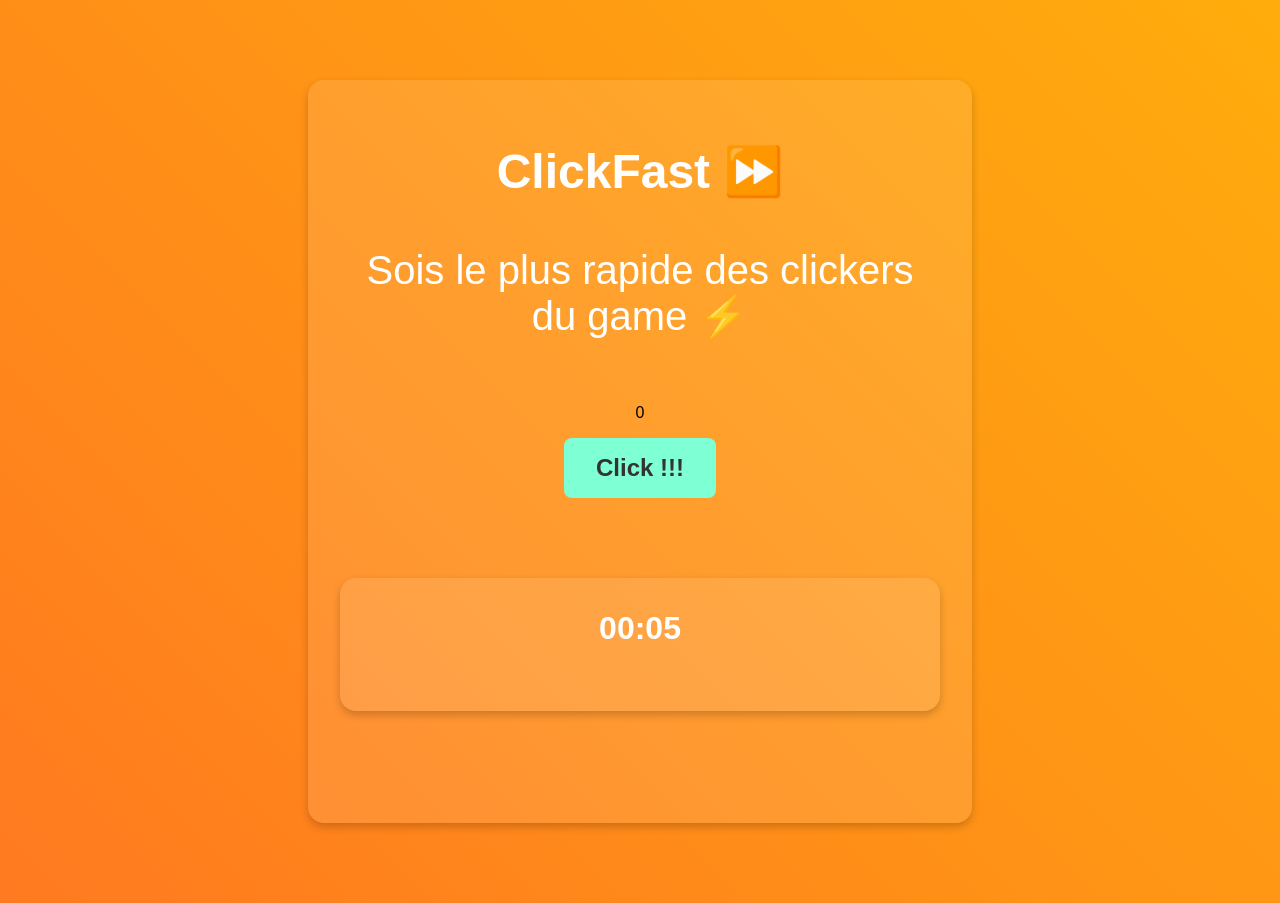
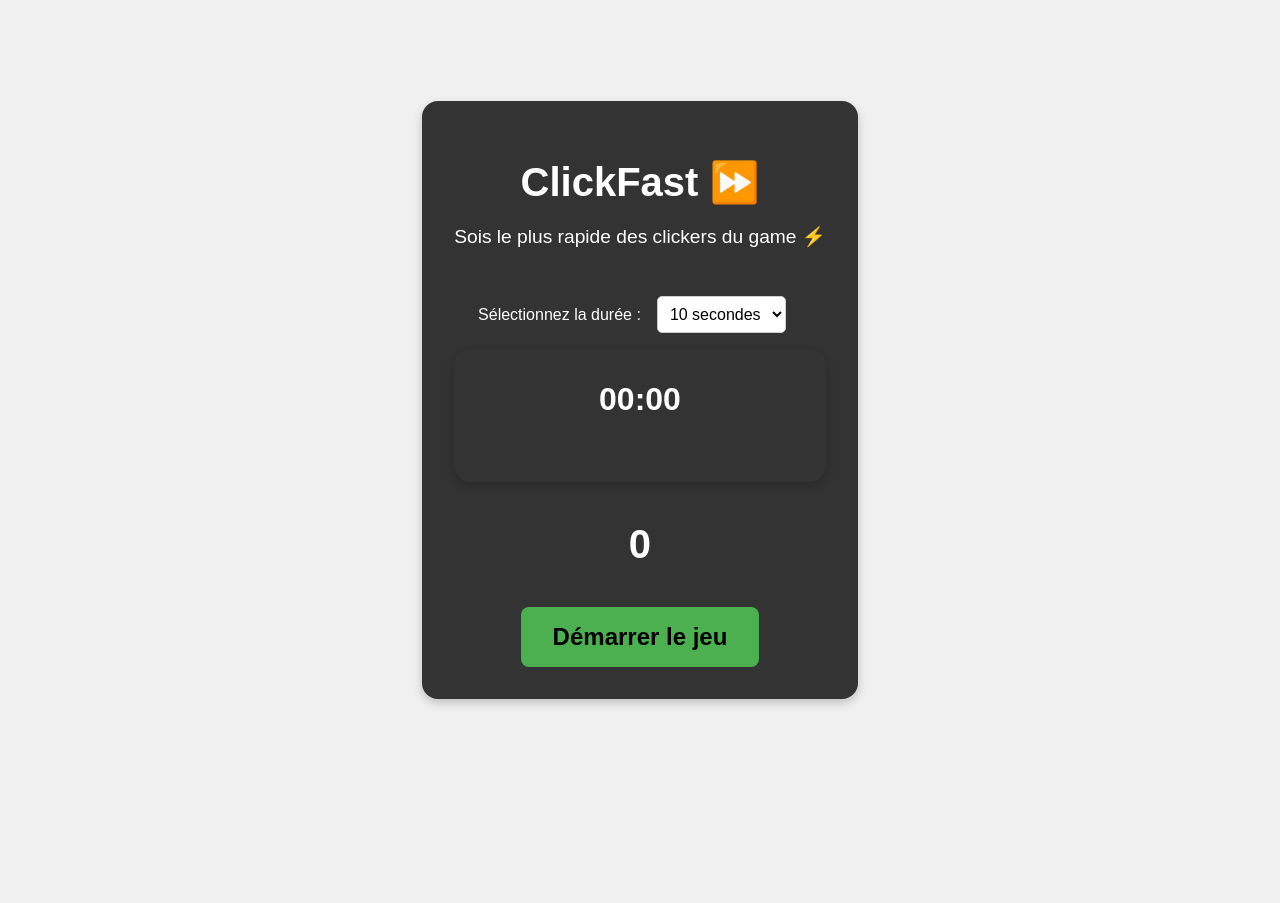
Before and after one commit to ayou985/ClickFast, a website: page index.html in a window 1280 px wide. After the commit the page ends 800 px from the top, so only its background shows below. Drawn offline with Linux system fonts and the light colour scheme.

Commit message:
Voici une maj

```diff
--- a/index.html
+++ b/index.html
@@ -5,7 +5,6 @@
     <meta charset="UTF-8" />
     <meta name="viewport" content="width=device-width, initial-scale=1.0" />
     <link rel="stylesheet" href="style.css" />
-
     <title>ClickFast</title>
 </head>
 
@@ -13,28 +12,43 @@
     <div id="main">
         <div id="container">
             <h1 class="flex">ClickFast ⏩</h1>
-            <p class="catchphrase">
             <p class="catchphrase">Sois le plus rapide des clickers du game ⚡</p>
-            </p>
 
+            <!-- Sélecteur de durée du jeu -->
+            <div class="flex-center">
+                <label for="time-select">Sélectionnez la durée :</label>
+                <select id="time-select">
+                    <option value="10">10 secondes</option>
+                    <option value="30">30 secondes</option>
+                    <option value="60">1 minute</option>
+                </select>
+            </div>
+
+            <!-- Minuteur -->
+            <div id="container" class="flex-center">
+                <div id="timer" class="timer">00:00</div>
+            </div>
+
+            <!-- Score / compteur de clics -->
             <div class="flex-center">
                 <div class="number">
                     <p id="counter">0</p>
                 </div>
             </div>
+
+            <!-- Bouton pour cliquer (initialement caché) -->
             <div class="flex-center">
-                <button id="button-clicker">Click !!!</button>
-            </div>
-            <div id="container" class="flex-center">
-                <div id="timer" class="timer">00:00</div>
+                <button id="button-clicker" disabled>Click !!!</button>
             </div>
 
-
-
+            <!-- Bouton démarrer (affiché uniquement avant le début du jeu) -->
+            <div class="flex-center">
+                <button id="start-game">Démarrer le jeu</button>
+            </div>
         </div>
     </div>
+
     <script src="script.js"></script>
-
 </body>
 
 </html>
--- a/script.js
+++ b/script.js
@@ -7,29 +7,63 @@ document
        document.getElementById("counter").innerHTML = count;
 })
 
-// Initialisation des secondes et minutes
-let seconds = 0;
-let minutes = 0;
+let timeLeft = 0; // Temps restant pendant le jeu
+let clickCount = 0; // Nombre de clics
+let gameTimer; // Variable pour stocker l'intervalle du jeu
 
-// Sélection de l'élément du minuteur
+// Éléments HTML
 const timerDisplay = document.getElementById("timer");
+const clickButton = document.getElementById("button-clicker");
+const scoreDisplay = document.getElementById("counter");
+const startButton = document.getElementById("start-game");
+const timeSelect = document.getElementById("time-select");
 
 // Fonction pour mettre à jour le minuteur
 function updateTimer() {
-    seconds++;
-
-    if (seconds === 60) {
-        minutes++;
-        seconds = 0;
+    if (timeLeft > 0) {
+        timeLeft--;
+        const minutes = Math.floor(timeLeft / 60);
+        const seconds = timeLeft % 60;
+        timerDisplay.textContent = `${minutes < 10 ? '0' : ''}${minutes}:${seconds < 10 ? '0' : ''}${seconds}`;
+    } else {
+        endGame();
     }
-
-    // Formate les minutes et les secondes pour qu'elles soient toujours à deux chiffres
-    const formattedMinutes = minutes < 10 ? `0${minutes}` : minutes;
-    const formattedSeconds = seconds < 10 ? `0${seconds}` : seconds;
-
-    // Met à jour l'affichage du minuteur
-    timerDisplay.textContent = `${formattedMinutes}:${formattedSeconds}`;
 }
 
-// Démarrage du minuteur (mise à jour chaque seconde)
-setInterval(updateTimer, 1000);
+// Démarrage du jeu
+function startGame() {
+    // Récupère la durée sélectionnée et initialise le jeu
+    timeLeft = parseInt(timeSelect.value);
+    clickCount = 0;
+
+    // Affiche le minuteur initial et le score
+    timerDisplay.textContent = `00:${timeLeft < 10 ? '0' : ''}${timeLeft}`;
+    scoreDisplay.textContent = clickCount;
+
+    // Cache le bouton de démarrage et affiche le bouton de clic
+    startButton.style.display = "none";
+    clickButton.style.display = "inline-block";
+
+    clickButton.disabled = false;
+
+    // Déclenche le minuteur pour le jeu
+    gameTimer = setInterval(updateTimer, 1000);
+}
+
+// Fonction de fin de jeu
+function endGame() {
+    clearInterval(gameTimer);
+    clickButton.disabled = true;
+    startButton.style.display = "inline-block"; // Réaffiche le bouton de démarrage
+    startButton.disabled = false;
+    alert(`Temps écoulé ! Vous avez cliqué ${clickCount} fois.`);
+}
+
+// Compte les clics et met à jour le score
+clickButton.addEventListener("click", () => {
+    clickCount++;
+    scoreDisplay.textContent = clickCount;
+});
+
+// Démarre le jeu quand on clique sur le bouton "Démarrer le jeu"
+startButton.addEventListener("click", startGame);
--- a/style.css
+++ b/style.css
@@ -1,87 +1,112 @@
-/* Corps de la page avec un dégradé animé */
+/* Style général du body */
 body {
   font-family: sans-serif;
-  background: linear-gradient(45deg, #ff004f, #ffcc00);
-  background-size: 400% 400%;
-  animation: gradientAnimation 10s ease infinite;
+  background-color: #f0f0f0;
+  display: flex;
+  justify-content: center;
+  align-items: center;
+  height: 100vh;
   margin: 0;
-  padding: 0;
-}
-
-/* Animation pour le fond dégradé */
-@keyframes gradientAnimation {
-  0% { background-position: 0% 50%; }
-  50% { background-position: 100% 50%; }
-  100% { background-position: 0% 50%; }
-}
-
-/* Style du titre */
-h1 {
-  font-family: fantasy;
-  text-align: center;
-  color: white;
-  font-size: 3rem;
-  margin-top: 2rem;
 }
 
 /* Conteneur principal */
+#main {
+  display: flex;
+  justify-content: center;
+  align-items: center;
+  flex-direction: column;
+}
+
+/* Conteneur du jeu */
 #container {
-  margin: 5rem auto;
-  max-width: 600px;
-  background-color: rgba(255, 255, 255, 0.1);
+  background-color: #333;
   padding: 2rem;
   border-radius: 1rem;
-  box-shadow: 0 4px 8px rgba(0, 0, 0, 0.2);
+  box-shadow: 0 4px 10px rgba(0, 0, 0, 0.2);
+  text-align: center;
+  color: white;
 }
 
-/* Style du bouton avec effets */
+/* Titre du jeu */
+h1 {
+  font-family: 'Arial', sans-serif;
+  font-size: 2.5rem;
+  margin-bottom: 1rem;
+}
+
+/* Phrase d'accroche */
+.catchphrase {
+  font-size: 1.2rem;
+  margin-bottom: 2rem;
+}
+
+/* Flexbox centré pour éléments */
+.flex-center {
+  display: flex;
+  justify-content: center;
+  align-items: center;
+}
+
+/* Sélecteur de durée */
+#time-select {
+  margin: 1rem;
+  padding: 0.5rem;
+  font-size: 1rem;
+  background-color: #fff;
+  border: 1px solid #ccc;
+  border-radius: 5px;
+}
+
+/* Minuteur */
+.timer {
+  font-size: 2rem;
+  color: white;
+  margin-bottom: 2rem;
+  font-weight: bold;
+}
+
+/* Compteur de clics */
+.number p {
+  font-size: 2.5rem;
+  font-weight: bold;
+}
+
+/* Bouton de clic */
 #button-clicker {
-  background-color: aquamarine;
+  background-color: #00bcd4;
   border: none;
   padding: 1rem 2rem;
   border-radius: 0.5rem;
   cursor: pointer;
   font-size: 1.5rem;
   font-weight: bold;
-  color: #333;
-  transition: transform 0.3s ease, box-shadow 0.3s ease;
+  transition: all 0.3s;
+  display: none; /* Caché initialement */
 }
 
 #button-clicker:hover {
   transform: scale(1.1);
-  box-shadow: 0 8px 16px rgba(0, 255, 255, 0.3);
+  background-color: #0097a7;
 }
 
-#button-clicker:active {
-  transform: scale(0.9);
+/* Bouton démarrer */
+#start-game {
+  background-color: #4caf50;
+  border: none;
+  padding: 1rem 2rem;
+  border-radius: 0.5rem;
+  cursor: pointer;
+  font-size: 1.5rem;
+  font-weight: bold;
 }
 
-/* Flexbox pour centrer le contenu */
-.flex-center {
-  display: flex;
-  justify-content: center;
-  align-items: center;
-  text-align: center;
+#start-game:hover {
+  transform: scale(1.1);
+  background-color: #388e3c;
 }
 
-/* Slogan avec police et animation */
-.catchphrase {
-  font-size: 2.5rem;
-  margin: 3rem 0;
-  text-align: center;
-  color: white;
-  animation: fadeIn 2s ease-out;
+/* Effet d'animation pour le fade-in */
+@keyframes fadeIn {
+  0% { opacity: 0; }
+  100% { opacity: 1; }
 }
-
-@keyframes fadeIn {
-  from { opacity: 0; transform: translateY(-20px); }
-  to { opacity: 1; transform: translateY(0); }
-}
-
-.timer {
-  font-size: 2rem;
-  color: white;
-  margin-bottom: 2rem;
-  font-weight: bold;
-  animation: fadeIn 2s ease-out;
-}
```
